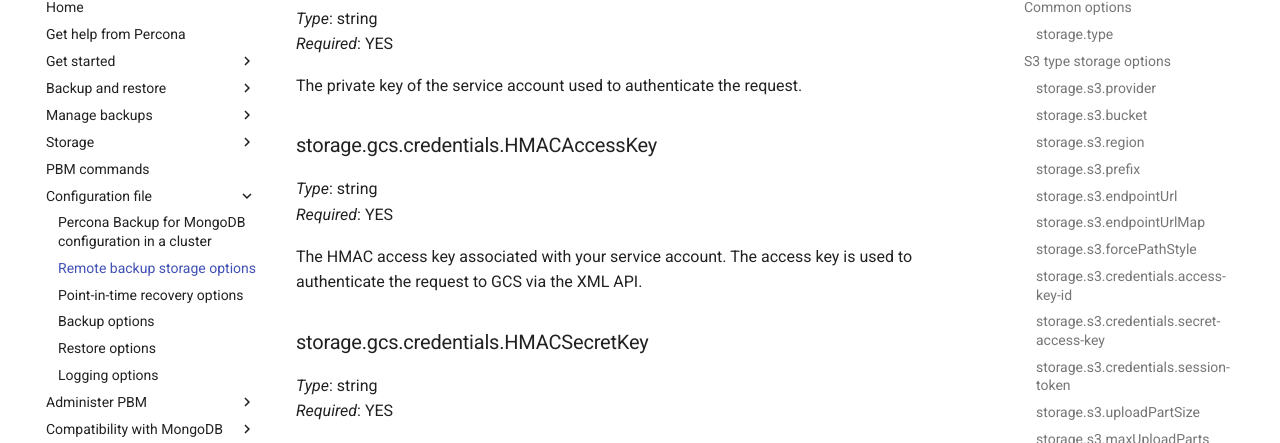
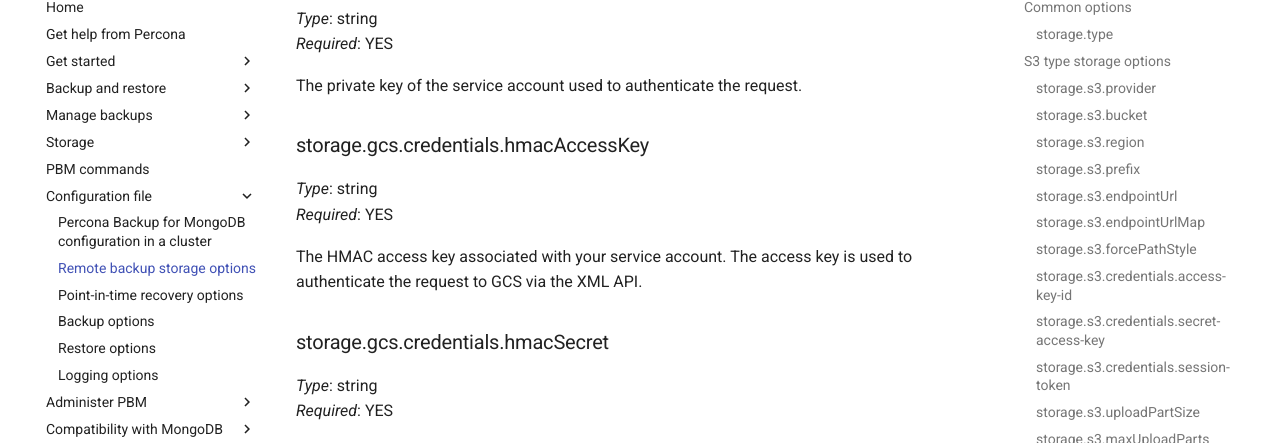
Before and after one commit to percona/pbm-docs, an MkDocs documentation site: the page built from docs/reference/configuration-options.md, in a window 1280 px wide and 900 px high, scrolled down 7815 px. Shown: the part 127-570 px from the top of the window. Built offline with MkDocs 1.6.1 and Material for MkDocs 9.7.7, drawn with Linux system fonts in a browser that asks for light colours; nearby versions of some CDN libraries; comment, search, counter and statistics services are not loaded; some of the changed text lies outside the part shown.

Commit message:
DOCS-179 Fixed HMAC keys (#290)
DOCS-179 Fixed HMAC keys
Should be lowercased

````diff
--- a/docs/reference/configuration-options.md
+++ b/docs/reference/configuration-options.md
@@ -258,8 +258,8 @@
     credentials:
       clientEmail: <your-client-email-here>
       privateKey: <your-private-key-here>
-      HMACAccessKey: <your-HMAC-key-here>
-      HMACSecret: <your-HMAC-secret-here>
+      hmacAccessKey: <your-HMAC-key-here>
+      hmacSecret: <your-HMAC-secret-here>
 ```
 
 ### storage.gcs.bucket
@@ -297,14 +297,14 @@
 
 The private key of the service account used to authenticate the request.
 
-### storage.gcs.credentials.HMACAccessKey
+### storage.gcs.credentials.hmacAccessKey
 
 *Type*: string <br>
 *Required*: YES
 
 The HMAC access key associated with your service account. The access key is used to authenticate the request to GCS via the XML API.
 
-### storage.gcs.credentials.HMACSecretKey
+### storage.gcs.credentials.hmacSecret
 
 *Type*: string <br>
 *Required*: YES
````
